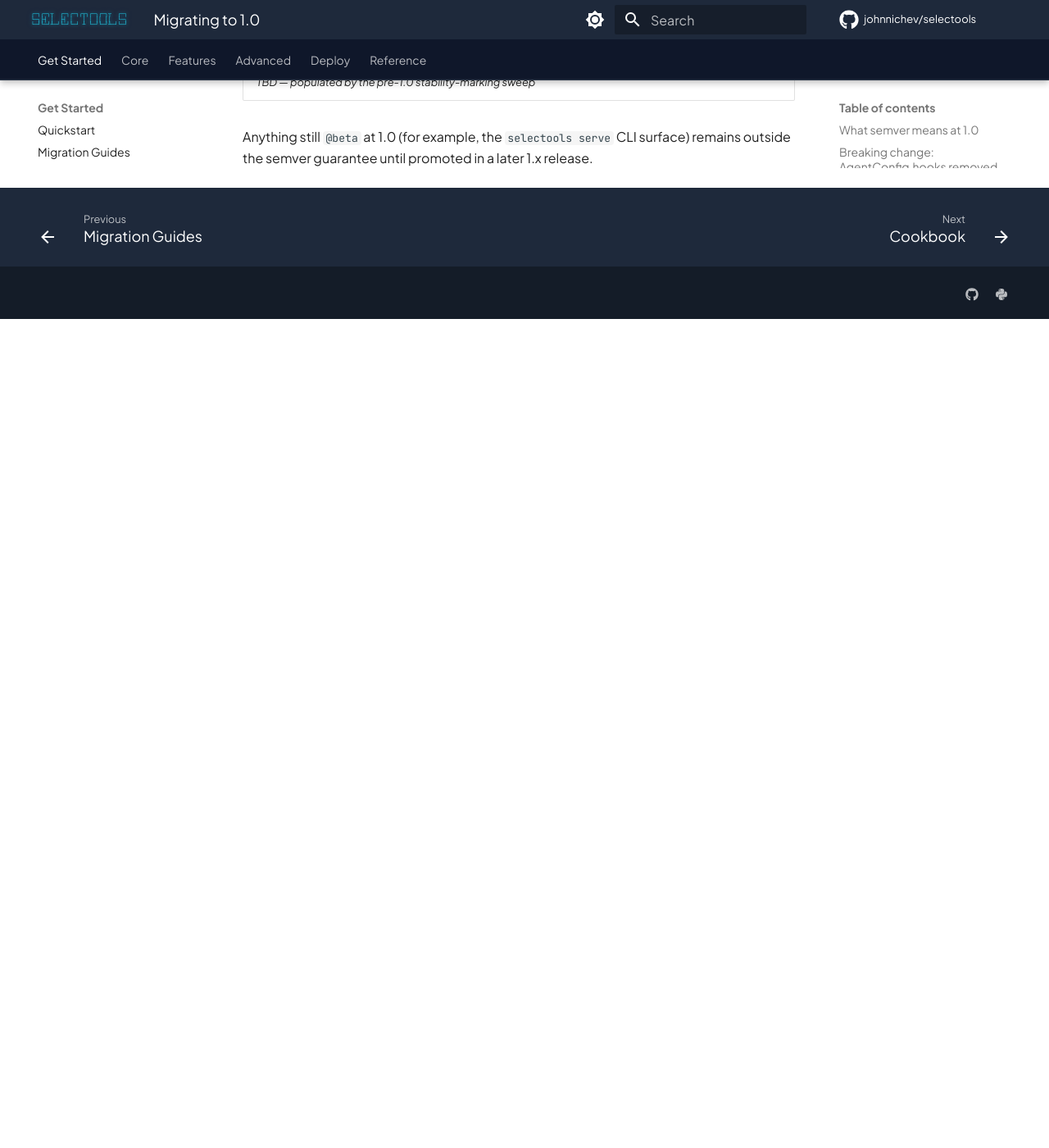
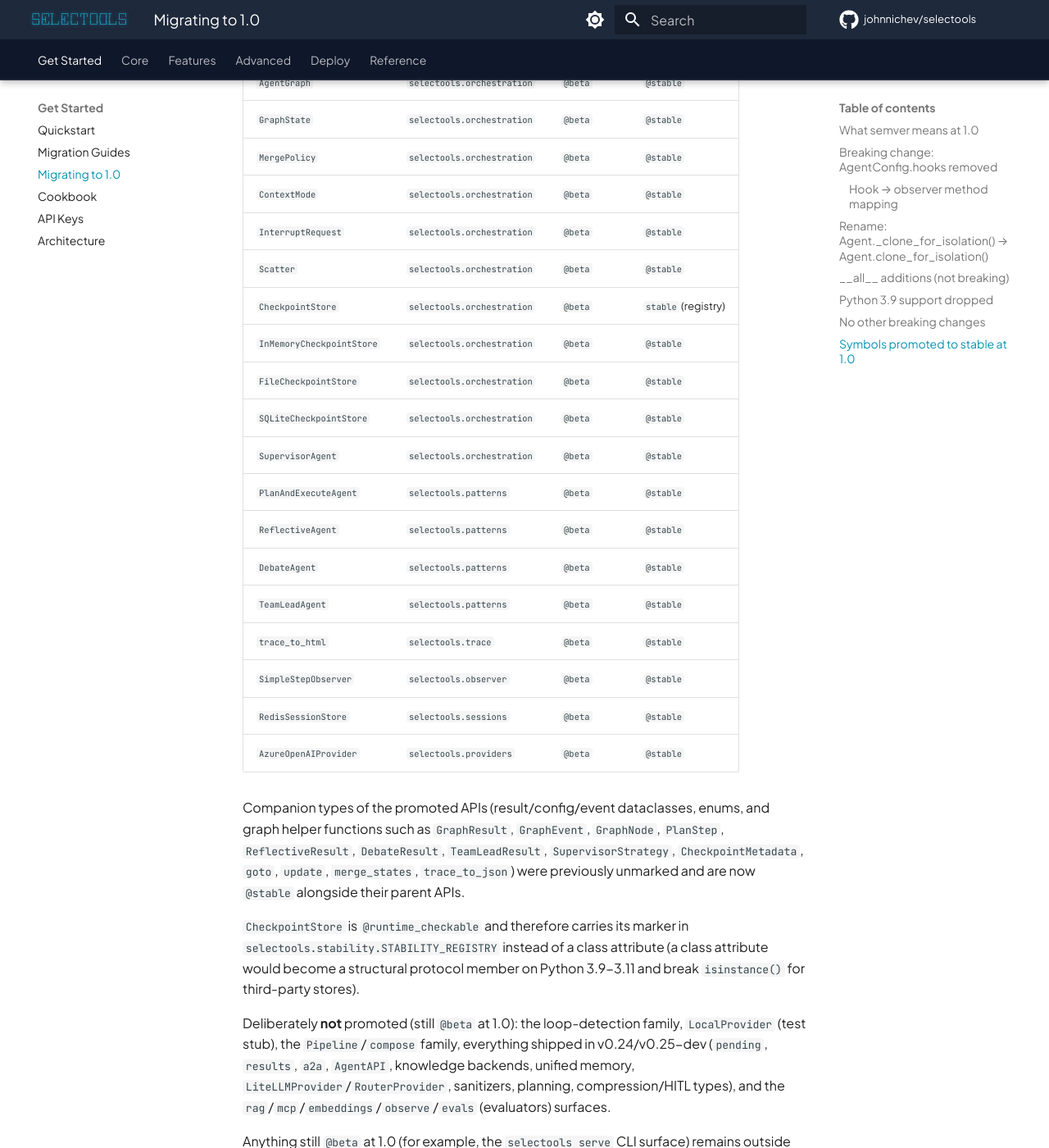
Before and after one commit to johnnichev/selectools, an MkDocs documentation site: the page built from docs/MIGRATION_1.0.md, in a window 1280 px wide and 1400 px high, scrolled down 4242 px. Shown: the whole window at 82% size. Built offline with MkDocs 1.6.1 and Material for MkDocs 9.7.7, drawn with Linux system fonts in a browser that asks for light colours; comment, search, counter and statistics services are not loaded; before the commit the page ends 4631 px from its top, so only the background shows below that; some of the changed text lies outside the part shown.

Commit message:
docs(v1): fill MIGRATION_1.0 promoted-symbols table
19 rule-6 promotions, companion-type note, CheckpointStore registry
explanation, and the deliberate not-promoted list.

```diff
--- a/docs/MIGRATION_1.0.md
+++ b/docs/MIGRATION_1.0.md
@@ -151,12 +151,48 @@
 
 ## Symbols promoted to stable at 1.0
 
-The pre-1.0 marking sweep promotes proven `@beta` APIs to `@stable`. This table is filled
-in by that sweep before the tag:
+The pre-1.0 marking sweep promotes proven `@beta` APIs (2+ releases, no breaking
+changes) to `@stable`:
 
 | Symbol | Module | 0.x marker | 1.0 marker |
 |--------|--------|-----------|------------|
-| _TBD — populated by the pre-1.0 stability-marking sweep_ | | | |
+| `AgentGraph` | `selectools.orchestration` | `@beta` | `@stable` |
+| `GraphState` | `selectools.orchestration` | `@beta` | `@stable` |
+| `MergePolicy` | `selectools.orchestration` | `@beta` | `@stable` |
+| `ContextMode` | `selectools.orchestration` | `@beta` | `@stable` |
+| `InterruptRequest` | `selectools.orchestration` | `@beta` | `@stable` |
+| `Scatter` | `selectools.orchestration` | `@beta` | `@stable` |
+| `CheckpointStore` | `selectools.orchestration` | `@beta` | `stable` (registry) |
+| `InMemoryCheckpointStore` | `selectools.orchestration` | `@beta` | `@stable` |
+| `FileCheckpointStore` | `selectools.orchestration` | `@beta` | `@stable` |
+| `SQLiteCheckpointStore` | `selectools.orchestration` | `@beta` | `@stable` |
+| `SupervisorAgent` | `selectools.orchestration` | `@beta` | `@stable` |
+| `PlanAndExecuteAgent` | `selectools.patterns` | `@beta` | `@stable` |
+| `ReflectiveAgent` | `selectools.patterns` | `@beta` | `@stable` |
+| `DebateAgent` | `selectools.patterns` | `@beta` | `@stable` |
+| `TeamLeadAgent` | `selectools.patterns` | `@beta` | `@stable` |
+| `trace_to_html` | `selectools.trace` | `@beta` | `@stable` |
+| `SimpleStepObserver` | `selectools.observer` | `@beta` | `@stable` |
+| `RedisSessionStore` | `selectools.sessions` | `@beta` | `@stable` |
+| `AzureOpenAIProvider` | `selectools.providers` | `@beta` | `@stable` |
+
+Companion types of the promoted APIs (result/config/event dataclasses, enums, and
+graph helper functions such as `GraphResult`, `GraphEvent`, `GraphNode`, `PlanStep`,
+`ReflectiveResult`, `DebateResult`, `TeamLeadResult`, `SupervisorStrategy`,
+`CheckpointMetadata`, `goto`, `update`, `merge_states`, `trace_to_json`) were
+previously unmarked and are now `@stable` alongside their parent APIs.
+
+`CheckpointStore` is `@runtime_checkable` and therefore carries its marker in
+`selectools.stability.STABILITY_REGISTRY` instead of a class attribute (a class
+attribute would become a structural protocol member on Python 3.9-3.11 and break
+`isinstance()` for third-party stores).
+
+Deliberately **not** promoted (still `@beta` at 1.0): the loop-detection family,
+`LocalProvider` (test stub), the `Pipeline`/`compose` family, everything shipped in
+v0.24/v0.25-dev (`pending`, `results`, `a2a`, `AgentAPI`, knowledge backends,
+unified memory, `LiteLLMProvider`/`RouterProvider`, sanitizers, planning,
+compression/HITL types), and the `rag`/`mcp`/`embeddings`/`observe`/`evals`
+(evaluators) surfaces.
 
 Anything still `@beta` at 1.0 (for example, the `selectools serve` CLI surface) remains
 outside the semver guarantee until promoted in a later 1.x release.
```
